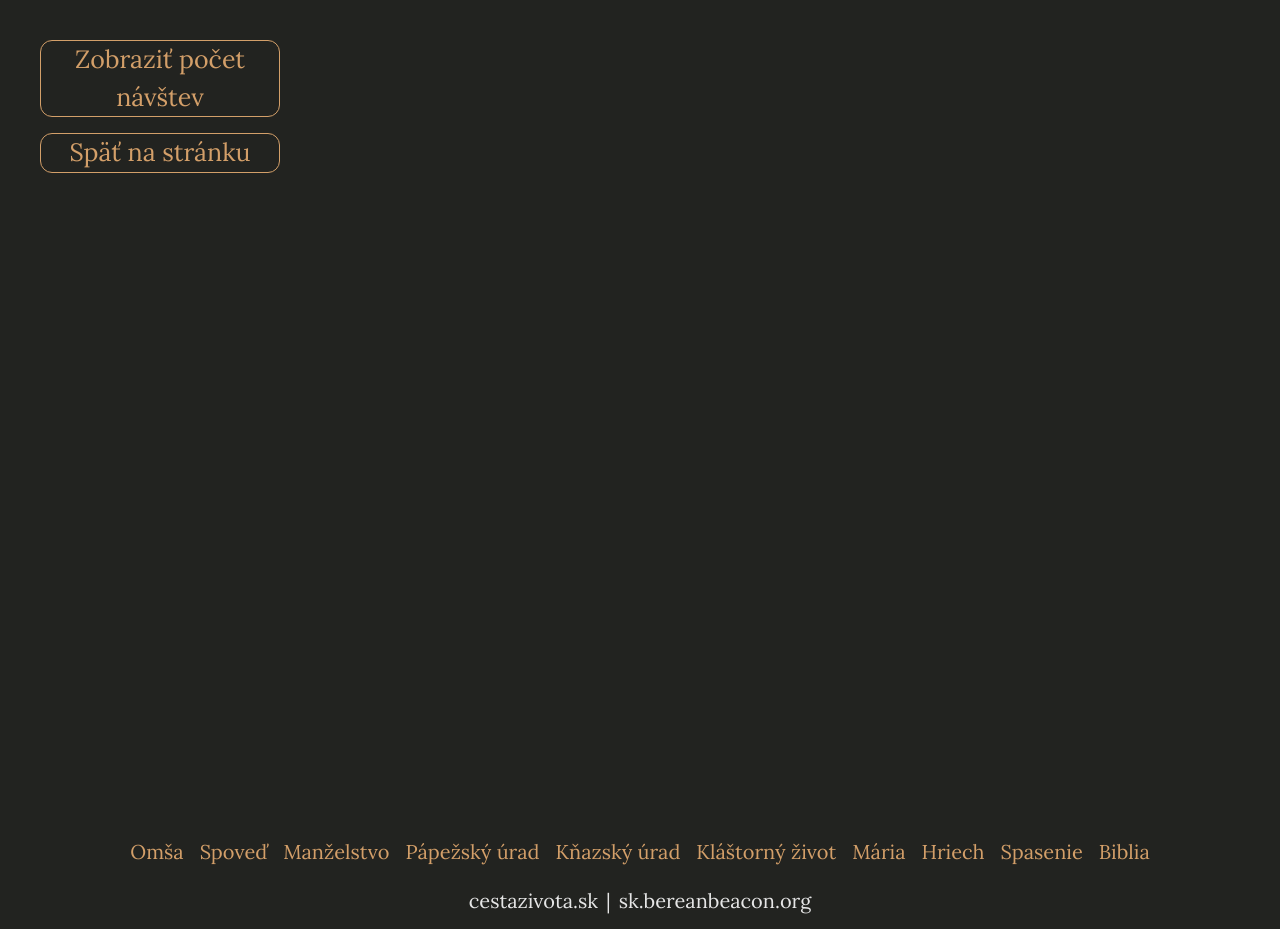
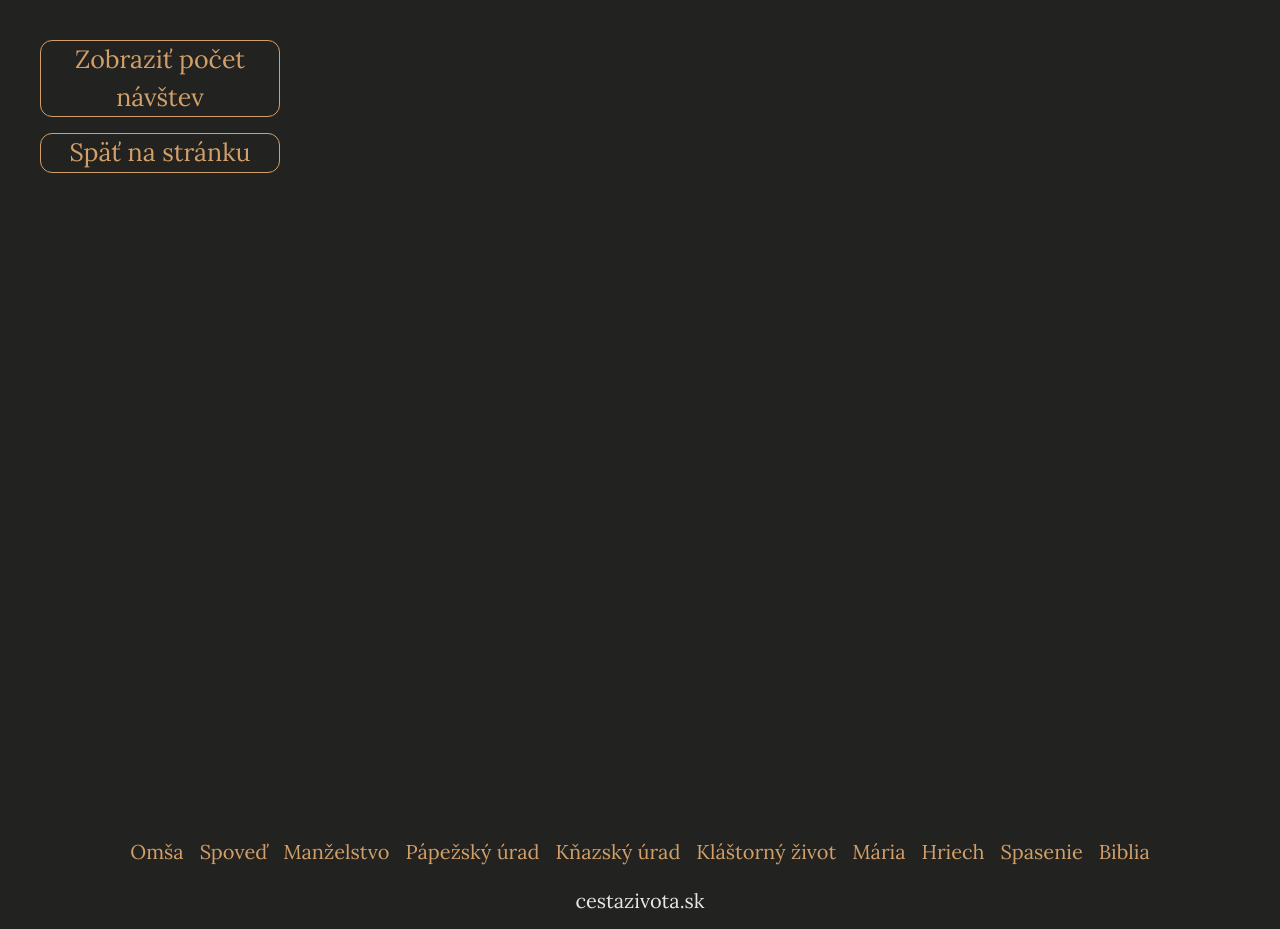
Before and after one commit to pkvarg/katolickaviera.sk, a React (Vite) app: page /counter in a window 1280 px wide. Shown: the top 929 px of the page. Built offline with nearby package versions, Linux system fonts and the light colour scheme.

Commit message:
berean gone

```diff
--- a/src/components/Footer.jsx
+++ b/src/components/Footer.jsx
@@ -50,7 +50,7 @@ const Footer = ({ language }) => {
           <a href='https://cestazivota.sk' target='_blank'>
             cestazivota.sk
           </a>
-          <p className='hidden lg:flex'>|</p>
+          {/* <p className='hidden lg:flex'>|</p>
           {language === 'slovak' && (
             <a href='https://sk.bereanbeacon.org' target='_blank'>
               sk.bereanbeacon.org
@@ -65,7 +65,7 @@ const Footer = ({ language }) => {
             <a href='https://sk.bereanbeacon.org' target='_blank'>
               bereanbeacon.org
             </a>
-          )}
+          )} */}
         </div>
         <div className='flex justify-center text-[#484848] mt-2'>
           <a href='https://pictusweb.sk'>
```
